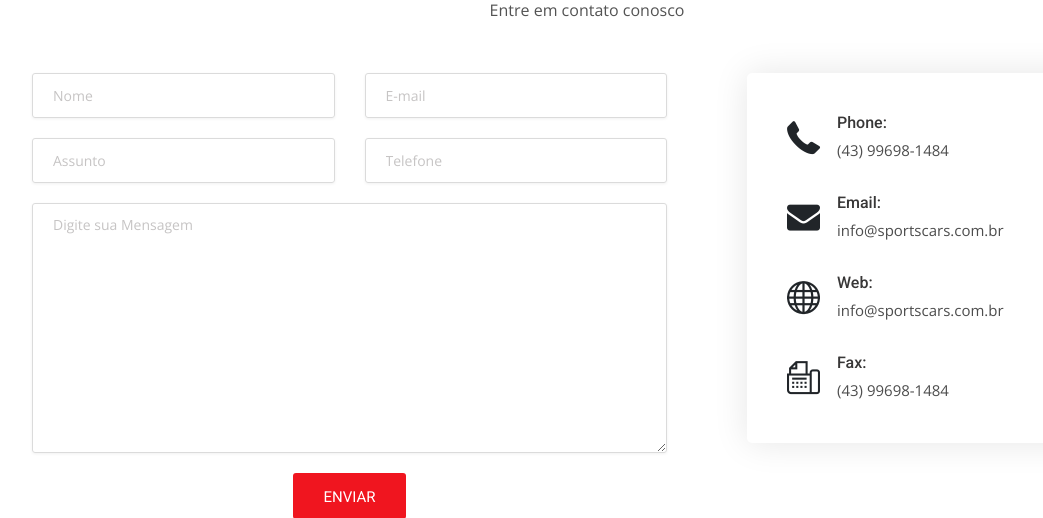
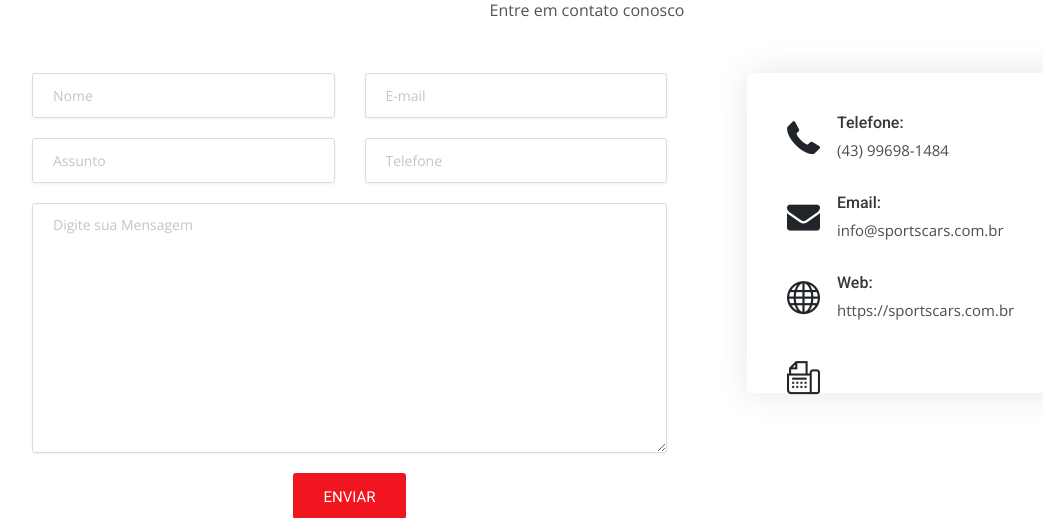
Before and after one commit to renanausec/sportscars, a Django app: page /contato in a window 1280 px wide. Shown: the part 518-1036 px from the top of the page, without its empty margins (53-1096 px from the left). Run offline with Django 3.2, Linux system fonts and the light colour scheme; some libraries are stand-ins or nearby versions.

Commit message:
Update contato.html

```diff
--- a/templates/pages/contato.html
+++ b/templates/pages/contato.html
@@ -71,7 +71,7 @@
                                 <i class="flaticon-phone"></i>
                             </div>
                             <div class="detail">
-                                <h5>Phone:</h5>
+                                <h5>Telefone:</h5>
                                 <p><a href="#">(43) 99698-1484</a></p>
                             </div>
                         </div>
@@ -90,16 +90,12 @@
                             </div>
                             <div class="detail">
                                 <h5>Web:</h5>
-                                <p><a href="#">info@sportscars.com.br</a></p>
+                                <p><a href="#">https://sportscars.com.br</a></p>
                             </div>
                         </div>
                         <div class="ci-box mb-0">
                             <div class="icon">
                                 <i class="flaticon-fax"></i>
-                            </div>
-                            <div class="detail">
-                                <h5>Fax:</h5>
-                                <p><a href="#">(43) 99698-1484</a></p>
                             </div>
                         </div>
                     </div>
```
